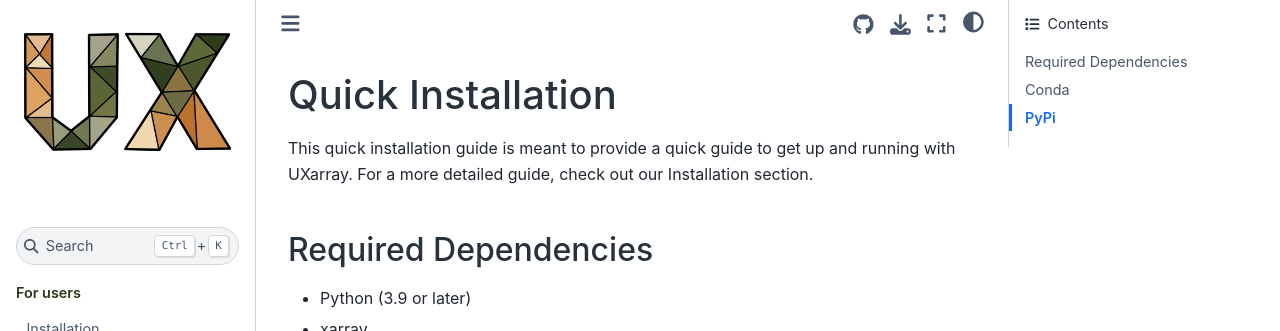
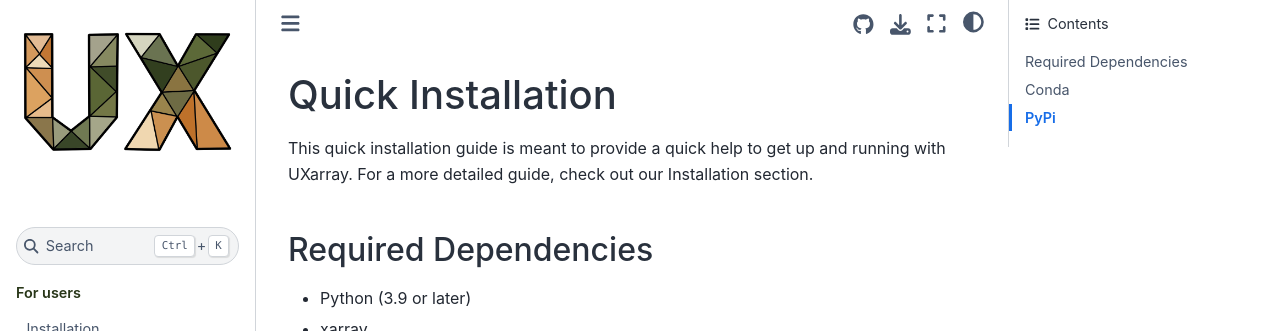
Before and after one commit to UXARRAY/uxarray, a Sphinx documentation site: the page built from docs/getting-started/quick-install.rst, in a window 1280 px wide. Shown: the top 331 px of the page. Built offline with Sphinx 7.4.7 and the Sphinx Book theme 1.1.4, drawn with Linux system fonts in a browser that asks for light colours.

Commit message:
Revise quick start guide and faq.rst

```diff
--- a/docs/getting-started/freq-asked-questions.rst
+++ b/docs/getting-started/freq-asked-questions.rst
@@ -3,3 +3,5 @@
 ==========================
 Frequently Asked Questions
 ==========================
+
+Coming soon!
--- a/docs/getting-started/quick-install.rst
+++ b/docs/getting-started/quick-install.rst
@@ -4,8 +4,8 @@
 Quick Installation
 ##################
 
-This quick installation guide is meant to provide a quick guide to get up and running with UXarray. For a more detailed
-guide, check out our Installation section.
+This quick installation guide is meant to provide a quick help to get up and running
+with UXarray. For a more detailed guide, check out our Installation section.
 
 Required Dependencies
 #####################
```
